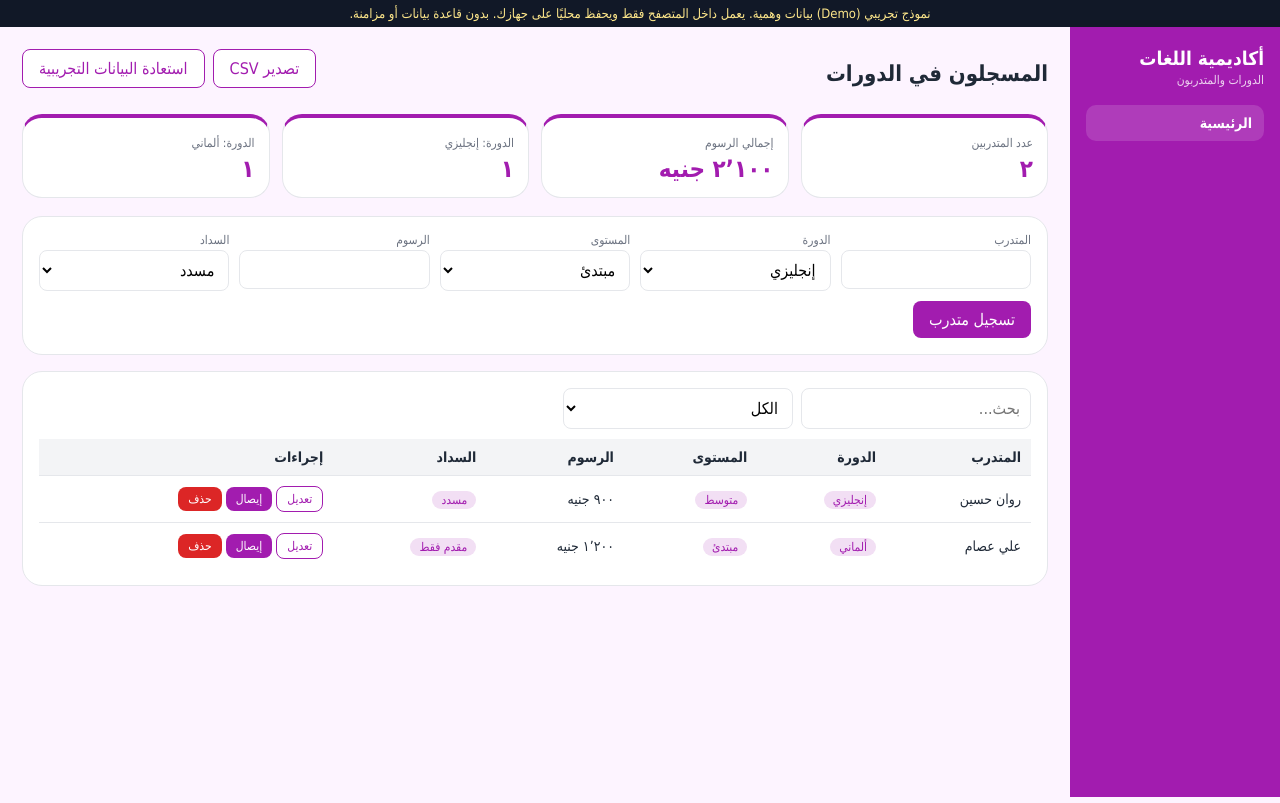
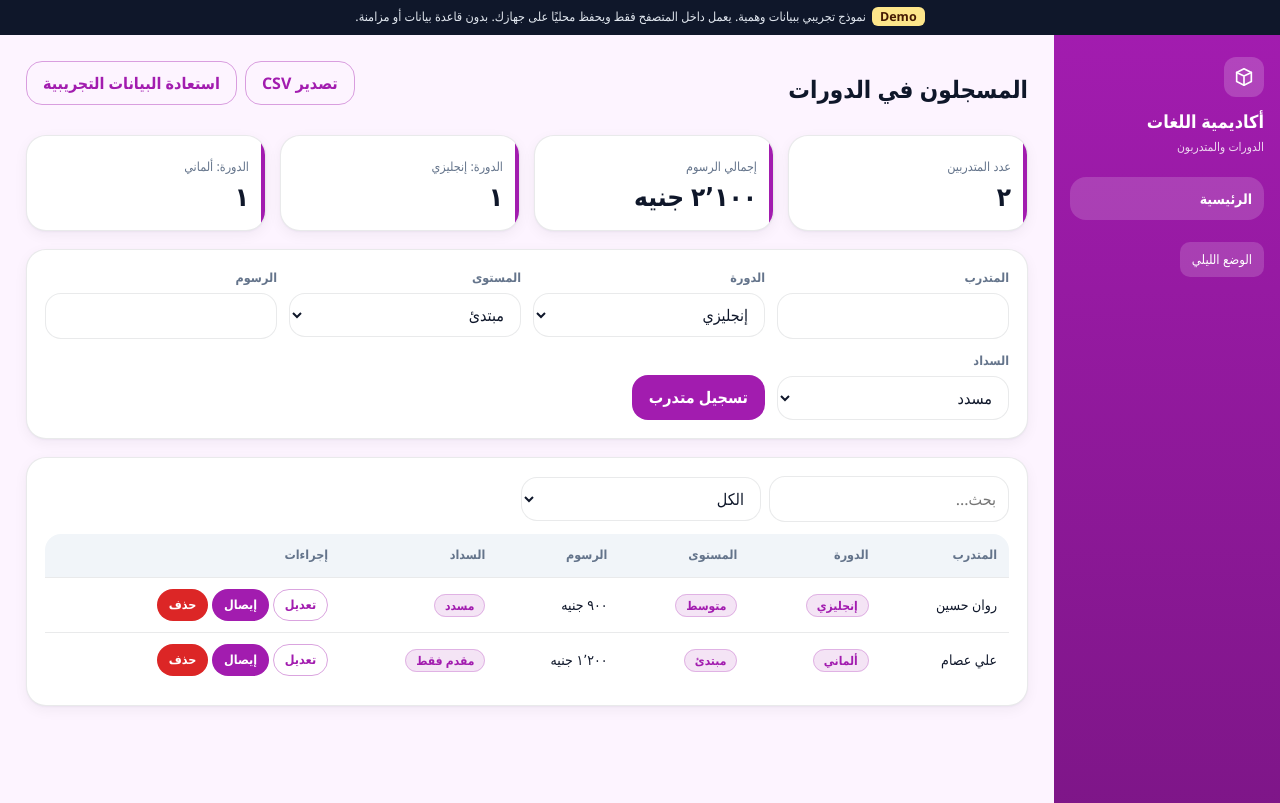
Before and after one commit to osama-web-demos/osama-web-demos.github.io, a plain HTML site: page demos/26-tutor.html in a window 1280 px wide. Drawn offline with Linux system fonts and the light colour scheme.

Commit message:
Update 26-tutor.html

```diff
--- a/demos/26-tutor.html
+++ b/demos/26-tutor.html
@@ -5,42 +5,54 @@
 <meta name="viewport" content="width=device-width,initial-scale=1">
 <title>أكاديمية اللغات | نموذج تجريبي</title>
 <style>
-:root{--p:#a21caf;--p2:#e879f9;--bg:#fdf4ff;--card:#fff;--tx:#1f2937;--mu:#6b7280;--bd:#e5e7eb;--r:20px}
-*{box-sizing:border-box}body{margin:0;font-family:Tahoma,"Segoe UI",Arial,sans-serif;background:var(--bg);color:var(--tx)}
-.demo-bar{background:#111827;color:#fde68a;font-size:13px;text-align:center;padding:6px 10px}
+:root{--p:#a21caf;--p2:#e879f9;--bg:#fdf4ff;--card:#fff;--tx:#0f172a;--mu:#64748b;--bd:rgba(15,23,42,.09);--r:20px;--r2:calc(var(--r) - 4px);--sh:0 1px 2px rgba(15,23,42,.04),0 4px 14px rgba(15,23,42,.05);--ease:cubic-bezier(.16,1,.3,1);--hd:#f1f5f9;--in:#fff}
+[data-theme=dark]{--bg:#09090b;--card:#121215;--tx:#f1f5f9;--mu:#94a3b8;--bd:rgba(255,255,255,.09);--sh:inset 0 1px 0 rgba(255,255,255,.05),0 8px 24px rgba(0,0,0,.35);--hd:#1a1a20;--in:#17171c;color-scheme:dark}
+*{box-sizing:border-box}html{scroll-behavior:smooth}body{margin:0;font-family:"Segoe UI",Tahoma,Arial,sans-serif;background:var(--bg);color:var(--tx);line-height:1.65;letter-spacing:0;transition:background .2s,color .2s}
+:focus-visible{outline:none;box-shadow:0 0 0 3px color-mix(in srgb,var(--p) 30%,transparent)}
+.demo-bar{background:#0f172a;color:#e2e8f0;font-size:12.5px;text-align:center;padding:7px 10px}.demo-bar b{background:#fde68a;color:#451a03;border-radius:6px;padding:1px 8px;margin-inline-end:6px}
 .demo-bar a{color:#fff}
-.wrap{display:flex;min-height:calc(100vh - 30px)}
-.side{background:var(--p);color:#fff;padding:20px 16px;min-width:210px}
-.side h1{font-size:19px;margin:0 0 4px}.side p{margin:0 0 18px;font-size:12px;opacity:.8}
-.side .nav b{display:block;padding:10px 12px;border-radius:10px;background:rgba(255,255,255,.14);font-size:14px;margin-bottom:6px}
-.main{flex:1;padding:22px;max-width:1100px}
-.top{display:flex;justify-content:space-between;align-items:center;gap:10px;flex-wrap:wrap;margin-bottom:16px}
-.top h2{margin:0;font-size:22px}
-.stats{display:grid;grid-template-columns:repeat(auto-fit,minmax(170px,1fr));gap:12px;margin-bottom:18px}
-.st{background:var(--card);border:1px solid var(--bd);border-radius:var(--r);padding:14px;border-top:4px solid var(--p)}
-.st small{color:var(--mu);font-size:12px}.st div{font-size:24px;font-weight:700;margin-top:4px;color:var(--p)}
-.card{background:var(--card);border:1px solid var(--bd);border-radius:var(--r);padding:16px;margin-bottom:16px}
-form.f{display:grid;grid-template-columns:repeat(auto-fit,minmax(180px,1fr));gap:10px}
-label{font-size:12px;color:var(--mu);display:block;margin-bottom:3px}
-input,select{width:100%;padding:9px 10px;border:1px solid var(--bd);border-radius:8px;font:inherit;background:#fff}
-input:focus,select:focus{outline:2px solid var(--p2);border-color:transparent}
-.btn{background:var(--p);color:#fff;border:0;padding:9px 16px;border-radius:8px;cursor:pointer;font:inherit}
-.btn.o{background:#fff;color:var(--p);border:1px solid var(--p)}.btn.s{padding:5px 10px;font-size:12px}.btn.d{background:#dc2626}
-.tools{display:flex;gap:8px;flex-wrap:wrap;margin-bottom:10px}.tools input,.tools select{max-width:230px}
-.tw{overflow-x:auto}table{width:100%;border-collapse:collapse;font-size:14px}
-th{background:#f3f4f6;text-align:right;padding:10px;white-space:nowrap}td{padding:10px;border-top:1px solid var(--bd);white-space:nowrap}
-.tag{padding:2px 9px;border-radius:99px;font-size:12px;background:color-mix(in srgb,var(--p) 14%,white);color:var(--p)}
-.empty{text-align:center;color:var(--mu);padding:24px}
+.wrap{display:flex;min-height:calc(100vh - 32px)}
+.side{background:linear-gradient(180deg,var(--p),color-mix(in srgb,var(--p) 78%,#000));color:#fff;padding:22px 16px;min-width:226px}
+.logo{width:40px;height:40px;border-radius:12px;background:rgba(255,255,255,.18);display:grid;place-items:center;margin-bottom:12px}.logo svg{width:22px;height:22px;stroke:#fff;fill:none;stroke-width:1.8;stroke-linecap:round;stroke-linejoin:round}
+.side h1{font-size:18px;margin:0 0 4px;line-height:1.35}.side p{margin:0 0 20px;font-size:12px;opacity:.82}
+.side .nav b{display:block;padding:10px 12px;border-radius:var(--r2);background:rgba(255,255,255,.16);font-size:14px;margin-bottom:6px;font-weight:600}
+.main{flex:1;padding:26px;max-width:1120px}
+.top{display:flex;justify-content:space-between;align-items:center;gap:10px;flex-wrap:wrap;margin-bottom:18px}.top h2{margin:0;font-size:24px;line-height:1.25}
+.stats{display:grid;grid-template-columns:repeat(auto-fit,minmax(180px,1fr));gap:14px;margin-bottom:18px}
+.st{background:var(--card);border:1px solid var(--bd);border-radius:var(--r);padding:16px;box-shadow:var(--sh);position:relative;overflow:hidden;transition:transform .18s var(--ease)}.st:hover{transform:translateY(-2px)}
+.st:before{content:"";position:absolute;inset-inline-start:0;top:0;bottom:0;width:4px;background:var(--p)}
+.st small{color:var(--mu);font-size:12.5px}.st div{font-size:26px;font-weight:700;margin-top:2px;font-variant-numeric:tabular-nums;line-height:1.3}
+.card{background:var(--card);border:1px solid var(--bd);border-radius:var(--r);padding:18px;margin-bottom:18px;box-shadow:var(--sh)}
+form.f{display:grid;grid-template-columns:repeat(auto-fit,minmax(190px,1fr));gap:12px}
+label{font-size:12.5px;color:var(--mu);display:block;margin-bottom:4px;font-weight:600}
+input,select{width:100%;min-height:42px;padding:9px 12px;border:1px solid var(--bd);border-radius:var(--r2);font:inherit;background:var(--in);color:var(--tx);transition:border-color .18s,box-shadow .18s}
+input:focus,select:focus{border-color:var(--p);box-shadow:0 0 0 3px color-mix(in srgb,var(--p) 22%,transparent);outline:none}
+input.bad{border-color:#dc2626}.err{color:#dc2626;font-size:12px;min-height:16px}
+.btn{background:var(--p);color:#fff;border:1px solid transparent;min-height:40px;padding:8px 16px;border-radius:var(--r2);cursor:pointer;font:inherit;font-weight:600;transition:all .18s var(--ease)}
+.btn:hover{filter:brightness(1.08);transform:translateY(-1px)}.btn:active{transform:scale(.97)}
+.btn.o{background:transparent;color:var(--p);border-color:color-mix(in srgb,var(--p) 40%,transparent)}.btn.s{min-height:32px;padding:4px 11px;font-size:12.5px}.btn.d{background:#dc2626}
+.tools{display:flex;gap:8px;flex-wrap:wrap;margin-bottom:12px;align-items:center}.tools input,.tools select{max-width:240px}
+.tw{overflow-x:auto;border-radius:var(--r2)}table{width:100%;border-collapse:collapse;font-size:14px;font-variant-numeric:tabular-nums}
+th{background:var(--hd);text-align:right;padding:11px 12px;white-space:nowrap;font-size:12.5px;color:var(--mu);font-weight:700}td{padding:11px 12px;border-top:1px solid var(--bd);white-space:nowrap}
+tbody tr{transition:background .15s}tbody tr:hover{background:color-mix(in srgb,var(--p) 5%,transparent)}
+.tag{padding:2px 10px;border-radius:99px;font-size:12px;font-weight:600;background:color-mix(in srgb,var(--p) 12%,var(--card));color:var(--p);border:1px solid color-mix(in srgb,var(--p) 25%,transparent)}
+.empty{text-align:center;color:var(--mu);padding:34px 10px}.empty svg{width:44px;height:44px;stroke:var(--mu);fill:none;stroke-width:1.4;display:block;margin:0 auto 8px;opacity:.7}
+.tg{position:fixed;inset-inline-start:18px;bottom:18px;display:grid;gap:8px;z-index:50}.toast{background:#0f172a;color:#fff;padding:11px 16px;border-radius:12px;font-size:14px;box-shadow:0 12px 30px rgba(0,0,0,.25);animation:in .3s var(--ease)}.toast.e{background:#b91c1c}
+@keyframes in{from{opacity:0;transform:translateY(10px) scale(.96)}to{opacity:1;transform:none}}
+.mo{position:fixed;inset:0;background:rgba(2,6,23,.55);display:none;place-items:center;z-index:60;padding:16px}.mo.on{display:grid}.md{background:var(--card);border-radius:18px;padding:22px;max-width:380px;width:100%;box-shadow:0 24px 60px rgba(0,0,0,.35);animation:in .25s var(--ease)}.md h3{margin:0 0 6px}.md p{color:var(--mu);margin:0 0 16px}.md .r{display:flex;gap:8px;justify-content:flex-start}
+.th{background:rgba(255,255,255,.16);border:0;color:#fff;border-radius:10px;padding:7px 12px;cursor:pointer;font:inherit;font-size:13px;margin-top:16px;transition:all .18s var(--ease)}.th:active{transform:scale(.97)}
 .rc{display:none}
-@media(max-width:760px){.wrap{display:block}.side{display:flex;align-items:center;justify-content:space-between;min-width:0}.side p,.side .nav{display:none}.main{padding:14px}}
-@media print{body *{visibility:hidden}.rc,.rc *{visibility:visible}.rc{display:block;position:absolute;inset:0;padding:30px}.demo-bar{display:none}}
+@media(max-width:760px){.wrap{display:block}.side{display:flex;align-items:center;justify-content:space-between;min-width:0;padding:12px 16px}.side p,.side .nav,.logo{display:none}.side .th{margin:0}.main{padding:14px}.top h2{font-size:20px}}
+@media(prefers-reduced-motion:reduce){*{animation:none!important;transition:none!important}}
+::-webkit-scrollbar{height:6px;width:6px}::-webkit-scrollbar-thumb{background:var(--bd);border-radius:6px}
+@media print{body *{visibility:hidden}.rc,.rc *{visibility:visible}.rc{display:block;position:absolute;inset:0;padding:30px;color:#000;background:#fff}.demo-bar{display:none}}
 .rc h3{text-align:center;margin:0 0 4px}.rc .l{display:flex;justify-content:space-between;border-bottom:1px dashed #999;padding:6px 0}
 </style>
 </head>
 <body>
-<div class="demo-bar">نموذج تجريبي (Demo) بيانات وهمية. يعمل داخل المتصفح فقط ويحفظ محليًا على جهازك. بدون قاعدة بيانات أو مزامنة.</div>
+<div class="demo-bar"><b>Demo</b>نموذج تجريبي ببيانات وهمية. يعمل داخل المتصفح فقط ويحفظ محليًا على جهازك. بدون قاعدة بيانات أو مزامنة.</div>
 <div class="wrap">
-<aside class="side"><h1>أكاديمية اللغات</h1><p>الدورات والمتدربون</p><div class="nav"><b>الرئيسية</b></div></aside>
+<aside class="side"><div class="logo"><svg viewBox="0 0 24 24"><path d="M4 7l8-4 8 4v10l-8 4-8-4z"/><path d="M4 7l8 4 8-4M12 11v10"/></svg></div><h1>أكاديمية اللغات</h1><p>الدورات والمتدربون</p><div class="nav"><b>الرئيسية</b></div><button class="th" id="theme" aria-label="تبديل الوضع الليلي">الوضع الليلي</button></aside>
 <main class="main">
 <div class="top"><h2>المسجلون في الدورات</h2><div class="tools"><button class="btn o" id="csv">تصدير CSV</button><button class="btn o" id="reset">استعادة البيانات التجريبية</button></div></div>
 <div class="stats" id="stats"></div>
@@ -48,10 +60,10 @@ th{background:#f3f4f6;text-align:right;padding:10px;white-space:nowrap}td{paddin
 <div class="card">
 <div class="tools"><input id="q" placeholder="بحث..."><select id="fil"></select></div>
 <div class="tw"><table><thead id="th"></thead><tbody id="tb"></tbody></table></div>
-<div class="empty" id="em" style="display:none">لا توجد نتائج</div>
+<div class="empty" id="em" style="display:none"><svg viewBox="0 0 24 24"><circle cx="11" cy="11" r="7"/><path d="M21 21l-4.3-4.3"/></svg><b>لا توجد نتائج</b><div>جرّب تغيير البحث أو أضف سجلاً جديداً.</div></div>
 </div>
 </main></div>
-<div class="rc" id="rc"></div>
+<div class="rc" id="rc"></div><div class="tg" id="tg" aria-live="polite"></div><div class="mo" id="mo"><div class="md" role="dialog" aria-modal="true"><h3 id="mt"></h3><p id="mp"></p><div class="r"><button class="btn d" id="my">تأكيد</button><button class="btn o" id="mn">رجوع</button></div></div></div>
 <script>
 const CFG={"key": "tutor", "title": "أكاديمية اللغات", "fields": [{"k": "name", "l": "المتدرب", "t": "text"}, {"k": "course", "l": "الدورة", "t": "select", "o": ["إنجليزي", "ألماني", "فرنسي"]}, {"k": "lvl", "l": "المستوى", "t": "select", "o": ["مبتدئ", "متوسط", "متقدم"]}, {"k": "fee", "l": "الرسوم", "t": "number", "u": "جنيه", "sum": true}, {"k": "paid", "l": "السداد", "t": "select", "o": ["مسدد", "مقدم فقط"]}], "cols": ["name", "course", "lvl", "fee", "paid"], "seed": [{"name": "روان حسين", "course": "إنجليزي", "lvl": "متوسط", "fee": 900, "paid": "مسدد"}, {"name": "علي عصام", "course": "ألماني", "lvl": "مبتدئ", "fee": 1200, "paid": "مقدم فقط"}], "countLabel": "عدد المتدربين", "sumLabel": "إجمالي الرسوم", "receipt": "إيصال", "addLabel": "تسجيل متدرب"};
 const KEY="demo_"+CFG.key;
@@ -60,12 +72,18 @@ let editId=null;
 const $=s=>document.querySelector(s);
 const save=()=>localStorage.setItem(KEY,JSON.stringify(rows));
 const esc=s=>String(s??"").replace(/[&<>"]/g,c=>({"&":"&amp;","<":"&lt;",">":"&gt;",'"':"&quot;"}[c]));
+const toast=(m,e)=>{const t=document.createElement("div");t.className="toast"+(e?" e":"");t.textContent=m;$("#tg").appendChild(t);setTimeout(()=>t.remove(),2800)};
+let _y=null;const ask=(t,p,f)=>{$("#mt").textContent=t;$("#mp").textContent=p;$("#mo").classList.add("on");_y=f;$("#my").focus()};
+$("#mn").onclick=()=>$("#mo").classList.remove("on");$("#my").onclick=()=>{$("#mo").classList.remove("on");_y&&_y()};
+document.addEventListener("keydown",e=>{if(e.key==="Escape")$("#mo").classList.remove("on")});
+const TK="demo_theme";if(localStorage.getItem(TK)==="dark")document.documentElement.dataset.theme="dark";
+$("#theme").onclick=()=>{const d=document.documentElement.dataset.theme==="dark";document.documentElement.dataset.theme=d?"":"dark";localStorage.setItem(TK,d?"":"dark")};
 const fmt=n=>Number(n||0).toLocaleString("ar-EG");
 function buildForm(){
  $("#form").innerHTML=CFG.fields.map(f=>`<div><label>${f.l}</label>`+(f.t==="select"?`<select name="${f.k}">${f.o.map(o=>`<option>${o}</option>`).join("")}</select>`:`<input name="${f.k}" type="${f.t}" ${f.t==="number"?'min="0"':''} ${f.req===false?"":"required"} value="${f.d||""}">`)+`</div>`).join("")+`<div style="align-self:end"><button class="btn" id="sub">${CFG.addLabel}</button> <button type="button" class="btn o" id="cancel" style="display:none">إلغاء</button></div>`;
- $("#form").onsubmit=e=>{e.preventDefault();const d={};CFG.fields.forEach(f=>{const v=$("#form").elements[f.k].value;d[f.k]=f.t==="number"?Number(v):v});
+ $("#form").onsubmit=e=>{e.preventDefault();const wasEdit=editId!==null;const d={};CFG.fields.forEach(f=>{const v=$("#form").elements[f.k].value;d[f.k]=f.t==="number"?Number(v):v});
   if(editId){rows=rows.map(r=>r.id===editId?{...r,...d}:r);editId=null}else{rows.unshift({id:Date.now(),...d})}
-  save();$("#form").reset();$("#sub").textContent=CFG.addLabel;$("#cancel").style.display="none";render()};
+  save();toast(wasEdit?"تم حفظ التعديل":"تمت الإضافة بنجاح");$("#form").reset();$("#sub").textContent=CFG.addLabel;$("#cancel").style.display="none";render()};
  $("#cancel").onclick=()=>{editId=null;$("#form").reset();$("#sub").textContent=CFG.addLabel;$("#cancel").style.display="none"};
  const sf=CFG.fields.find(f=>f.t==="select");
  $("#fil").innerHTML=`<option value="">الكل</option>`+(sf?sf.o.map(o=>`<option>${o}</option>`).join(""):"");
@@ -84,11 +102,11 @@ function render(){
  $("#stats").innerHTML=s;
 }
 window.ed=id=>{const r=rows.find(x=>x.id===id);editId=id;CFG.fields.forEach(f=>$("#form").elements[f.k].value=r[f.k]);$("#sub").textContent="حفظ التعديل";$("#cancel").style.display="";scrollTo({top:0,behavior:"smooth"})};
-window.del=id=>{if(confirm("حذف هذا السجل؟")){rows=rows.filter(r=>r.id!==id);save();render()}};
+window.del=id=>ask("حذف السجل؟","لن يمكن التراجع عن الحذف داخل هذا النموذج التجريبي.",()=>{rows=rows.filter(r=>r.id!==id);save();render();toast("تم حذف السجل")});
 window.rc=id=>{const r=rows.find(x=>x.id===id);$("#rc").innerHTML=`<h3>${CFG.title}</h3><p style="text-align:center;margin:0 0 12px;color:#666">إيصال تجريبي - بيانات وهمية</p>`+CFG.fields.map(f=>`<div class="l"><span>${f.l}</span><b>${esc(r[f.k])}${f.t==="number"&&f.u?" "+f.u:""}</b></div>`).join("")+`<p style="text-align:center;margin-top:16px;color:#666">رقم الإيصال: ${String(r.id).slice(-5)} | ${new Date().toLocaleDateString("ar-EG")}</p>`;print()};
 $("#q").oninput=render;$("#fil").onchange=render;
 $("#csv").onclick=()=>{const h=CFG.fields.map(f=>f.l).join(",");const b=rows.map(r=>CFG.fields.map(f=>'"'+String(r[f.k]).replace(/"/g,'""')+'"').join(",")).join("\n");const a=document.createElement("a");a.href=URL.createObjectURL(new Blob(["\ufeff"+h+"\n"+b],{type:"text/csv"}));a.download=CFG.key+".csv";a.click()};
-$("#reset").onclick=()=>{if(confirm("استعادة البيانات التجريبية؟")){rows=CFG.seed.map((r,i)=>({id:i+1,...r}));save();render()}};
+$("#reset").onclick=()=>ask("استعادة البيانات التجريبية؟","سيتم استبدال بياناتك المحلية بالبيانات الأصلية.",()=>{rows=CFG.seed.map((r,i)=>({id:i+1,...r}));save();render();toast("تمت الاستعادة")});
 buildForm();render();
 </script>
 </body></html>
```
